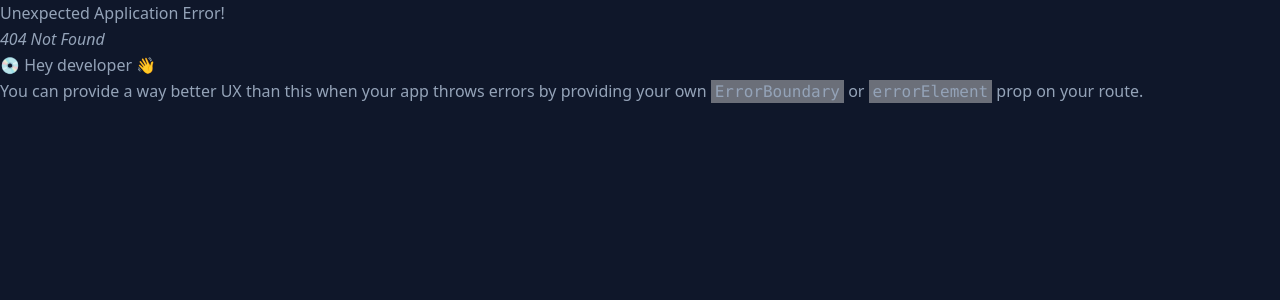
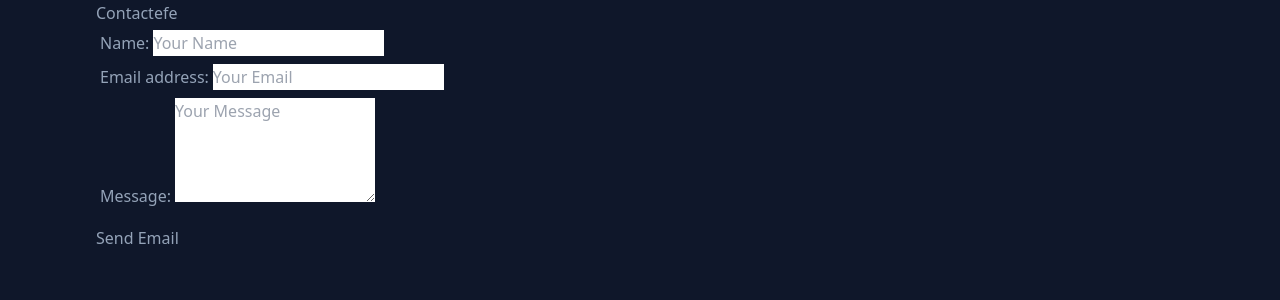
Before and after one commit to LukeGarnsey/portfolio-amplify, a React (Vite) app: page /Contact in a window 1280 px wide. Before the commit this address had no page. Shown: the top 300 px of the page. Built offline with nearby package versions, Linux system fonts and the light colour scheme.

Commit message:
enabled contact page, attempt to send email

```diff
--- a/src/pages/Contact.jsx
+++ b/src/pages/Contact.jsx
@@ -21,7 +21,7 @@ export default function Contact(){
     e.preventDefault();
     try{
       console.log(formData);
-      const response = await fetch('/send-email', {
+      const response = await fetch('https://7p2n3r0ce1.execute-api.us-east-1.amazonaws.com/prod/send-email', {
         method: 'POST',
         headers: {
           'Content-Type': 'application/json'
@@ -45,7 +45,7 @@ export default function Contact(){
 
   return (
     <div>
-      <h3>Contact</h3>
+      <h3>Contactefe</h3>
       <form onSubmit={handleSubmit}>
         <div className="form-group py-1">
           <label htmlFor="name" className="p-1">Name:</label>
```
Also changed, not shown: src/main.jsx (+5 -5 lines), src/tailwind.css.
